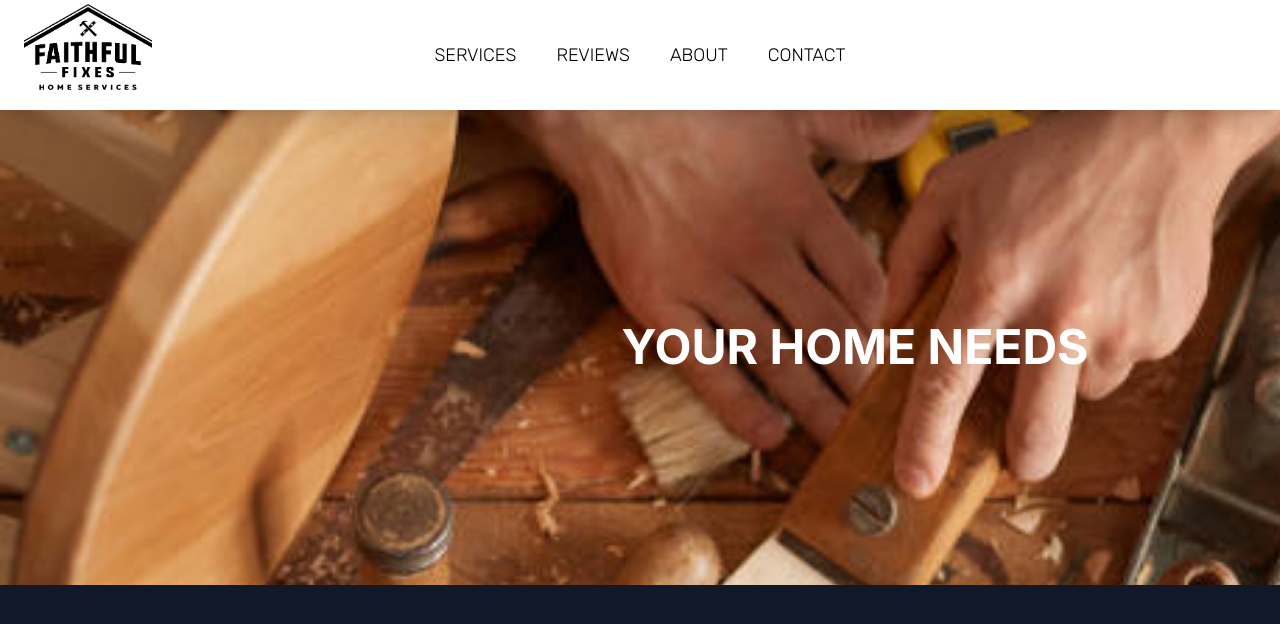
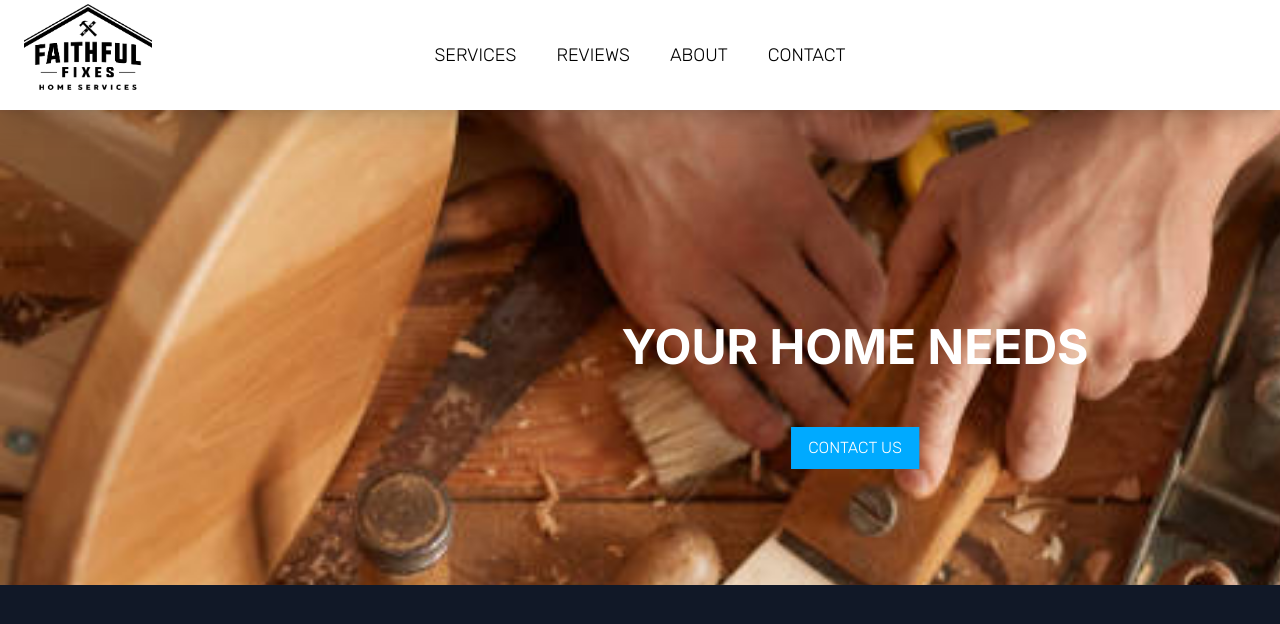
Before and after one commit to engelmana/faithfulfixes, a SvelteKit app: page / in a window 1280 px wide. Shown: the top 624 px of the page. Built offline with nearby package versions, Linux system fonts and the light colour scheme.

Commit message:
Added button and hover functionality.

```diff
--- a/src/routes/+page.svelte
+++ b/src/routes/+page.svelte
@@ -28,6 +28,7 @@
 
 <div class="relative w-header h-header">
     <h1 class="absolute top-1/2 left-1/2 transform -translate-x-1/2 -translate-y-1/2 font-header text-white text-5xl">YOUR HOME NEEDS</h1>
+    <button type="button" class="bg-btn border border-btn hover:bg-white hover:text-btn duration-200 absolute top-1/2 left-1/2 transform -translate-x-1/2 translate-y-20 font-body text-white px-4 py-2">CONTACT US</button>
     <img src={header} alt="..." class="w-full h-full object-cover">
 </div>
 
--- a/tailwind.config.cjs
+++ b/tailwind.config.cjs
@@ -12,6 +12,9 @@ export default {
 			},
 			height: {
 				header: '475px'
+			},
+			colors: {
+				btn: '#00AAFF'
 			}
 		}
 	},
```
